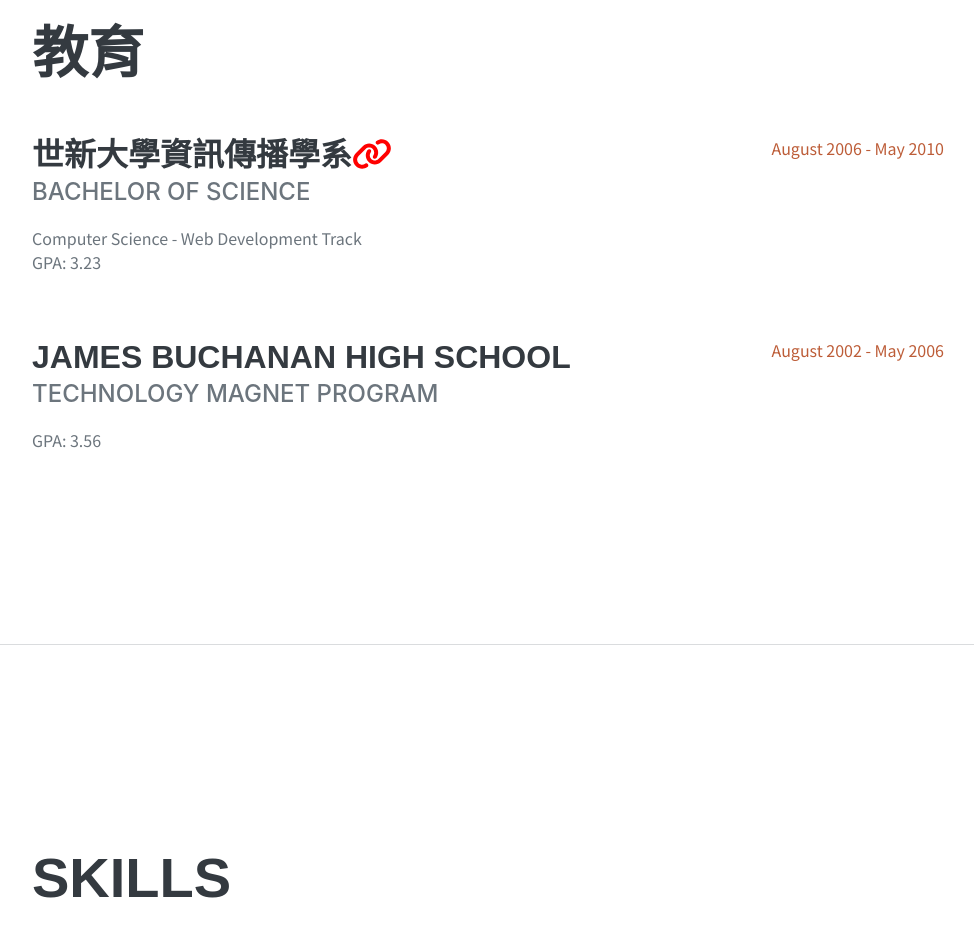
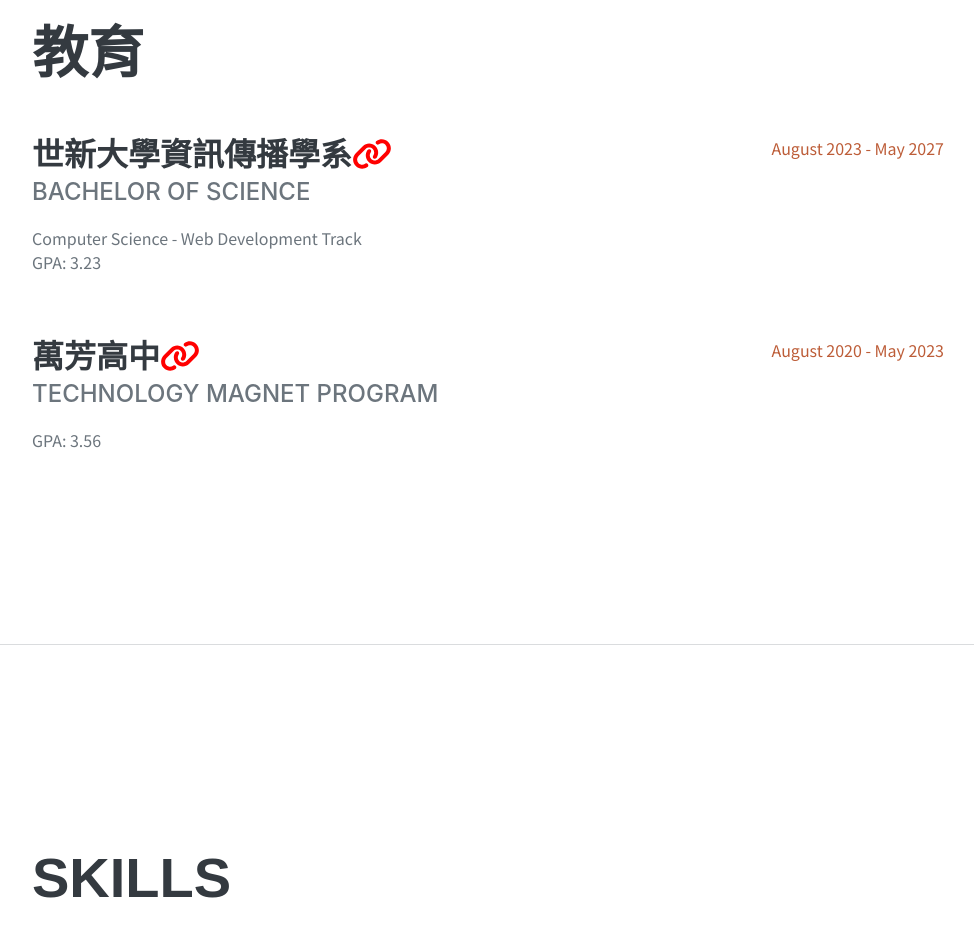
Before and after one commit to angel931004/angel931004.github.io, a plain HTML site: page index.html in a window 1280 px wide. Shown: the part 2180-3116 px from the top of the page, without its empty margins (288-1262 px from the left). Drawn offline with nearby package versions, Linux system fonts and the light colour scheme; a web font is replaced by a local one.

Commit message:
更新教育

```diff
--- a/index.html
+++ b/index.html
@@ -119,15 +119,16 @@
                             <div>Computer Science - Web Development Track</div>
                             <p>GPA: 3.23</p>
                         </div>
-                        <div class="flex-shrink-0"><span class="text-primary">August 2006 - May 2010</span></div>
+                        <div class="flex-shrink-0"><span class="text-primary">August 2023 - May 2027</span></div>
                     </div>
                     <div class="d-flex flex-column flex-md-row justify-content-between">
                         <div class="flex-grow-1">
-                            <h3 class="mb-0">James Buchanan High School</h3>
+                            <h3 class="mb-0">萬芳高中<a class="expedu_icon"
+                            href="https://www.wfsh.tp.edu.tw/nss/p/index" target="_blank"><i class="fa-solid fa-link"></i></a></h3>
                             <div class="subheading mb-3">Technology Magnet Program</div>
                             <p>GPA: 3.56</p>
                         </div>
-                        <div class="flex-shrink-0"><span class="text-primary">August 2002 - May 2006</span></div>
+                        <div class="flex-shrink-0"><span class="text-primary">August 2020 - May 2023</span></div>
                     </div>
                 </div>
             </section>
```
